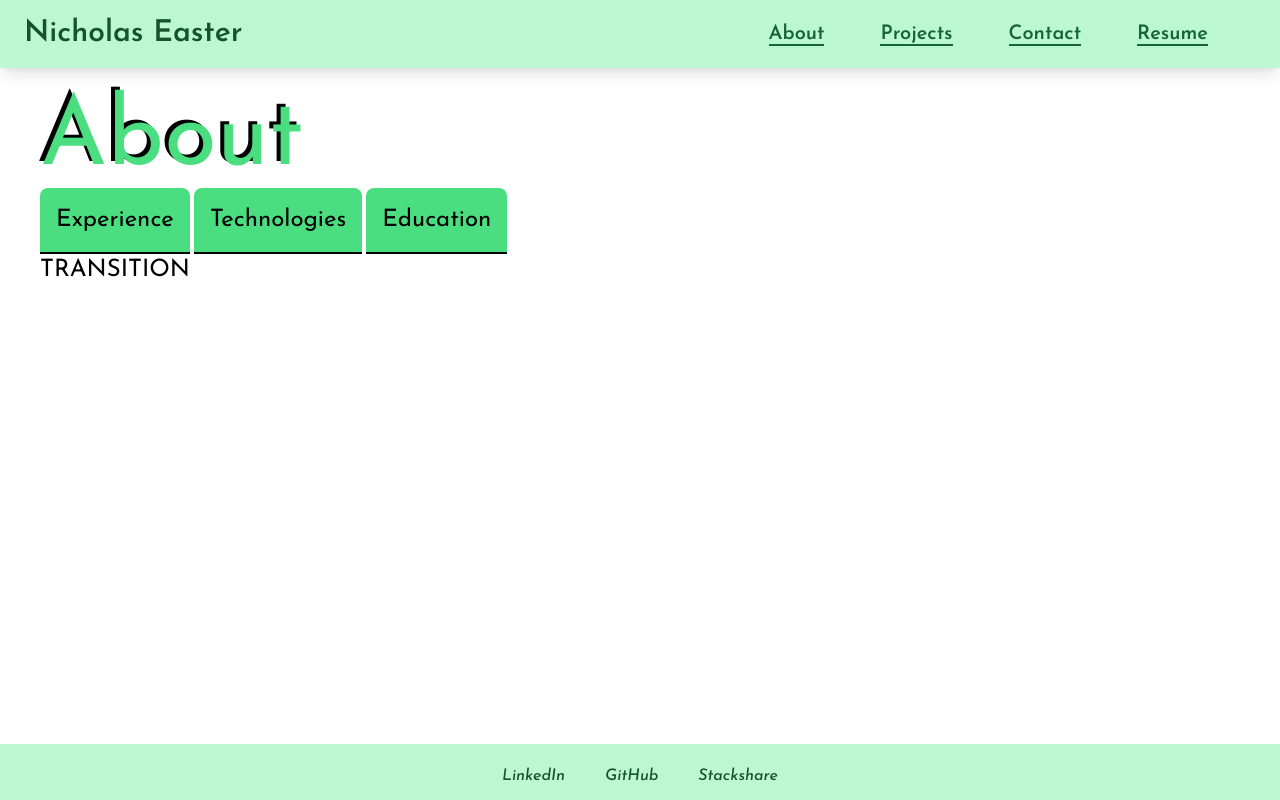
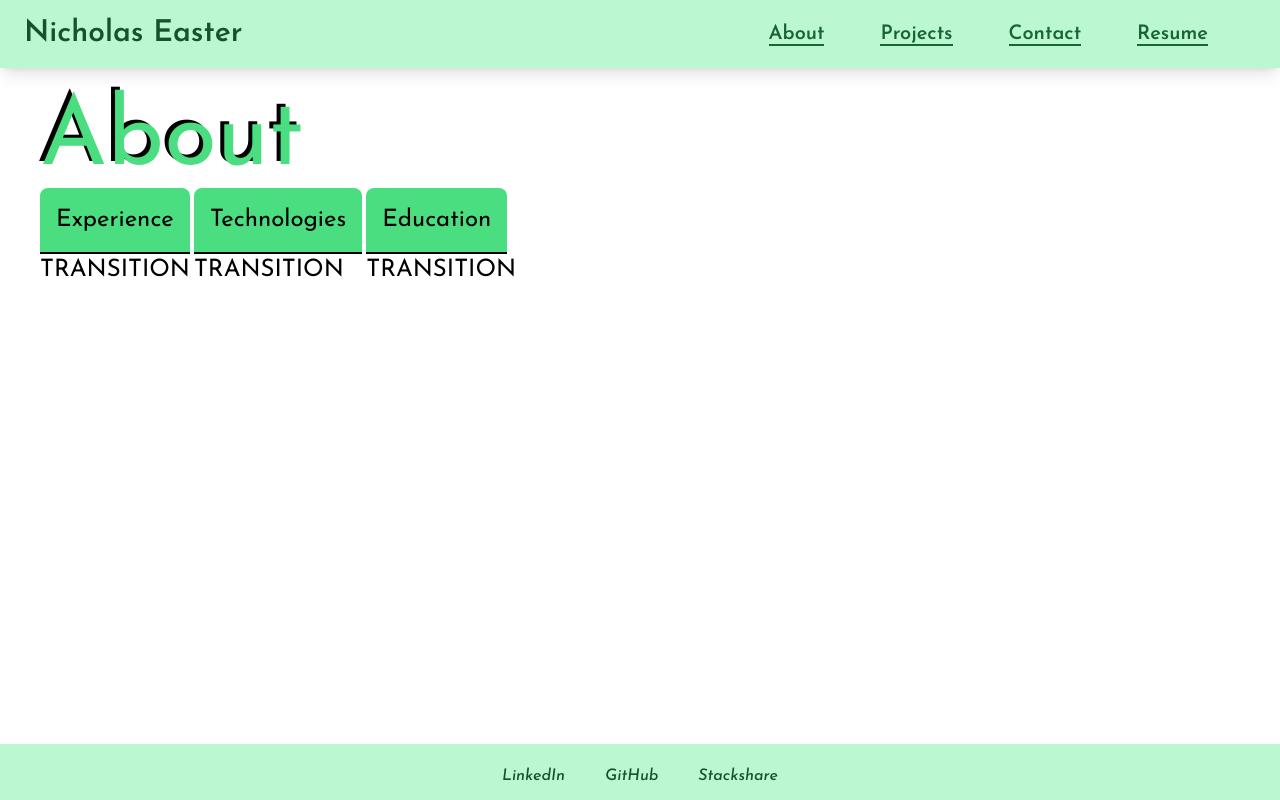
Before and after one commit to NeasterDev/My-Portfolio, a React (Create React App) app: page / in a window 1280 px wide. Built offline with nearby package versions, Linux system fonts and the light colour scheme.

Commit message:
added cool transition effect to about page tabs when the content is loaded

```diff
--- a/src/components/pages/About.js
+++ b/src/components/pages/About.js
@@ -14,6 +14,9 @@ const About = () => {
                         <a href="/" id="con" className=" w-40 md:w-auto inline-block bg-green-400 border-b-2 border-black hover:bg-green-200 focus:bg-green-300 md:rounded-t-lg py-4 px-4 "
                             onClick={(e) => {
                                 e.preventDefault();
+                                document.querySelector('#technologies').style.display = "none";
+                                document.querySelector('#education').style.display = "none";
+                                // this toggles the display of the nfo in the experience div
                                 let info = document.querySelector('#experience');
                                 console.log(info);
                                 (info.style.display === "none") ? info.style.display = 'block' : info.style.display = 'none';
@@ -21,19 +24,45 @@ const About = () => {
                         >
                             Experience
                         </a>
-                        <div id="experience" className=" after:transition ease-in duration-500 "
+                        <div id="experience" className="animate"
 
                         > TRANSITION </div>
                     </li>
-                    <li className="mr-1">
-                        <a href="#" className=" w-40 md:w-auto inline-block bg-green-400 border-b-2 border-black hover:bg-green-200 focus:bg-green-300 md:rounded-t-lg py-4 px-4 ">
+                    <li className="mr-1  ">
+                        <a href="/" id="con" className=" w-40 md:w-auto inline-block bg-green-400 border-b-2 border-black hover:bg-green-200 focus:bg-green-300 md:rounded-t-lg py-4 px-4 "
+                            onClick={(e) => {
+                                e.preventDefault();
+                                document.querySelector('#experience').style.display = "none";
+                                document.querySelector('#education').style.display = "none";
+                                // this toggles the display of the nfo in the technologies div
+                                let info = document.querySelector('#technologies');
+                                console.log(info);
+                                (info.style.display === "none") ? info.style.display = 'block' : info.style.display = 'none';
+                            }}
+                        >
                             Technologies
                         </a>
+                        <div id="technologies" className="animate"
+
+                        > TRANSITION </div>
                     </li>
-                    <li className="mr-1">
-                        <a href="#" className=" w-40 md:w-auto inline-block bg-green-400 border-b-2 border-black hover:bg-green-200 focus:bg-green-300 md:rounded-t-lg py-4 px-4 ">
+                    <li className="mr-1  ">
+                        <a href="/" id="con" className=" w-40 md:w-auto inline-block bg-green-400 border-b-2 border-black hover:bg-green-200 focus:bg-green-300 md:rounded-t-lg py-4 px-4 "
+                            onClick={(e) => {
+                                e.preventDefault();
+                                document.querySelector('#technologies').style.display = "none";
+                                document.querySelector('#experience').style.display = "none";
+                                // this toggles the display of the nfo in the education div
+                                let info = document.querySelector('#education');
+                                console.log(info);
+                                (info.style.display === "none") ? info.style.display = 'block' : info.style.display = 'none';
+                            }}
+                        >
                             Education
                         </a>
+                        <div id="education" className=" animate"
+
+                        > TRANSITION </div>
                     </li>
 
                 </ul>
--- a/src/index.css
+++ b/src/index.css
@@ -17,15 +17,13 @@
         display: block;
     }
 
-    #con div {
-         /* This timing applies on the way IN */
-        transition-timing-function: ease-out;
+    .animate {
+        animation: fadeIn linear 3s;
+    }
 
-        /* A litttttle slower on the way in */
-        transition: 0.25s;
-
-        /* Move into place */
-        transform: translateY(0);
+    @keyframes fadeIn {
+        0% {opacity: 0;}
+        100% {opacity: 1;}
     }
 
 
```
Lines whose indentation alone changed are shown as unchanged.
